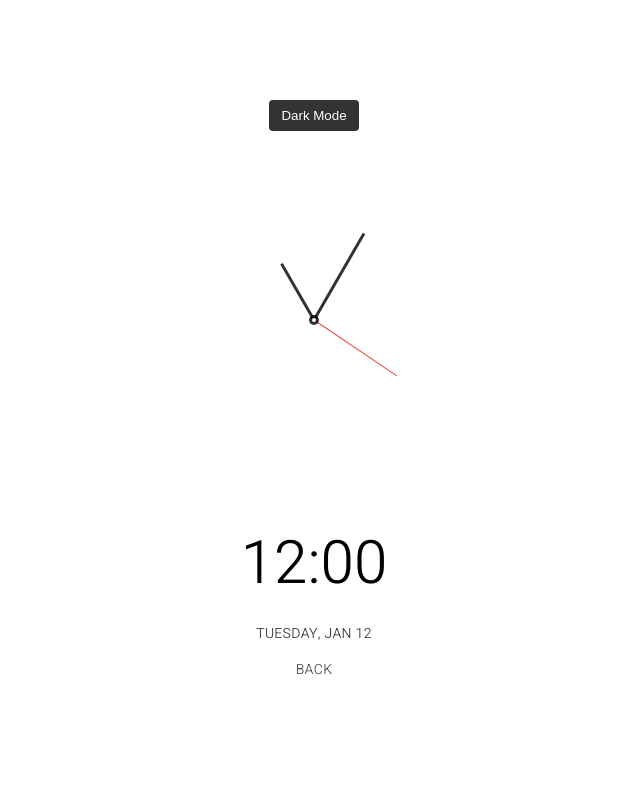
After one commit to jaumemy/50projects, a Django app: page /theme_clock/ in a window 1280 px wide. The commit adds this page. Shown: the whole page, without its empty margins (326-966 px from the left). Run offline with Django 3.2, Linux system fonts and the light colour scheme; some libraries are stand-ins or nearby versions.

Commit message:
19 - Theme Clock Part 1

```diff
--- /dev/null
+++ b/projects/templates/projects/theme_clock.html
@@ -0,0 +1,35 @@
+<!DOCTYPE html>
+{% load static %}
+<html lang="en" dir="ltr">
+  <head>
+    <meta charset="utf-8">
+    <link rel="stylesheet" href="https://cdnjs.cloudflare.com/ajax/libs/font-awesome/5.14.0/css/all.min.css" integrity="sha512-1PKOgIY59xJ8Co8+NE6FZ+LOAZKjy+KY8iq0G4B3CyeY6wYHN3yt9PW0XpSriVlkMXe40PTKnXrLnZ9+fkDaog==" crossorigin="anonymous" />
+    <title>Theme Clock</title>
+    <link rel="stylesheet"
+    href="https://cdnjs.cloudflare.com/ajax/libs/font-awesome/5.15.1/css/all.min.css" />
+    <link rel="stylesheet" href="{% static 'css/theme_clock.css' %}">
+  </head>
+  <body>
+
+    <button class="toggle">Dark Mode</button>
+
+    <div class="clock-container">
+
+      <div class="clock">
+        <div class="needle hour"></div>
+        <div class="needle minute"></div>
+        <div class="needle second"></div>
+        <div class="center-point"></div>
+      </div>
+
+      <div class="time">12:00</div>
+      <div class="date">Tuesday, Jan <span class="circle">12</span></div>
+      <div class="back"> <a href="{% url 'projects:index' %}">Back</a> </div>
+
+
+
+    </div>
+
+    <script src="{% static 'js/theme_clock.js' %}"></script>
+  </body>
+</html>
--- a/projects/urls.py
+++ b/projects/urls.py
@@ -24,4 +24,5 @@ urlpatterns = [
     path('drink_blood/', views.drink_blood, name='drink_blood'),
     path('movie_app/', views.movie_app, name='movie_app'),
     path('background_slider/', views.background_slider, name='background_slider'),
+    path('theme_clock/', views.theme_clock, name='theme_clock'),
 ]
--- a/projects/views.py
+++ b/projects/views.py
@@ -58,3 +58,6 @@ def movie_app(request):
 
 def background_slider(request):
     return render(request,"projects/background_slider.html")
+
+def theme_clock(request):
+    return render(request,"projects/theme_clock.html")
--- /dev/null
+++ b/static/css/theme_clock.css
@@ -0,0 +1,152 @@
+@import url('https://fonts.googleapis.com/css?family=Heebo:300&display=swap');
+
+* {
+  box-sizing: border-box;
+}
+
+:root {
+  --primary-color: rgba(0, 0, 0, 0.8);
+  --secondary-color: #fff;
+}
+
+html {
+  transition: all 0.5s ease-in;
+}
+
+html.dark {
+  --primary-color: #fff;
+  --secondary-color: #000;
+}
+
+html.dark {
+  background-color: #111;
+  color: var(--primary-color);
+}
+
+body {
+  font-family: 'Heebo', sans-serif;
+  display: flex;
+  align-items: center;
+  justify-content: center;
+  height: 100vh;
+  overflow: hidden;
+  margin: 0;
+}
+
+.toggle {
+  cursor: pointer;
+  background-color: var(--primary-color);
+  color: var(--secondary-color);
+  border: 0;
+  border-radius: 4px;
+  padding: 8px 12px;
+  position: absolute;
+  top: 100px;
+}
+
+.toggle:focus {
+  outline: none;
+}
+
+.clock-container {
+  display: flex;
+  flex-direction: column;
+  justify-content: space-between;
+  align-items: center;
+  margin-top: 100px;
+}
+
+.clock {
+  position: relative;
+  width: 200px;
+  height: 200px;
+}
+
+.needle {
+  background-color: var(--primary-color);
+  position: absolute;
+  top: 50%;
+  left: 50%;
+  height: 65px;
+  width: 3px;
+  transform-origin: bottom center;
+  transition: all 0.5s ease-in;
+}
+
+.needle.hour {
+  transform: translate(-50%, -100%) rotate(-30deg);
+}
+
+.needle.minute {
+  transform: translate(-50%, -100%) rotate(30deg);
+  height: 100px;
+}
+
+.needle.second {
+  transform: translate(-50%, -100%) rotate(124deg);
+  height: 100px;
+  width: 1px;
+  background-color: #e74c3c;
+}
+
+.center-point {
+  background-color: var(--primary-color);
+  width: 10px;
+  height: 10px;
+  position: absolute;
+  top: 50%;
+  left: 50%;
+  transform: translate(-50%, -50%);
+  border-radius: 50%;
+}
+
+.center-point::after {
+  content: '';
+  background-color: var(--secondary-color);
+  width: 4px;
+  height: 4px;
+  position: absolute;
+  top: 50%;
+  left: 50%;
+  transform: translate(-50%, -50%);
+  border-radius: 50%;
+}
+
+.time {
+  font-size: 60px;
+  margin-top: 100px;
+}
+
+.date {
+  color: rgba(0, 0, 0, 0.8);
+  font-size: 14px;
+  letter-spacing: 0.3px;
+  text-transform: uppercase;
+  margin-top: 15px;
+}
+
+.back {
+  font-size: 14px;
+  letter-spacing: 0.3px;
+  text-transform: uppercase;
+  margin-top: 15px;
+}
+
+a{
+  text-decoration: none;
+  color: rgba(0, 0, 0, 0.7);
+}
+
+/* .date .circle {
+  background-color: var(--primary-color);
+  color: var(--secondary-color);
+  border-radius: 50%;
+  height: 18px;
+  width: 18px;
+  display: inline-flex;
+  align-items: center;
+  justify-content: center;
+  line-height: 18px;
+  transition: all 0.5s ease-in;
+  font-size: 12px;
+} */
--- a/templates/index.html
+++ b/templates/index.html
@@ -70,6 +70,9 @@
         <div class="card">
           <div class="link"><a href="{% url 'projects:background_slider' %}"><p>18 - Background Slider</p><img src="{% static 'images/screenshots/background_slider.png' %}"></a></div>
         </div>
+        <div class="card">
+          <div class="link"><a href="{% url 'projects:theme_clock' %}"><p>19 - Theme Clock</p><img src="{% static 'images/screenshots/theme_clock.png' %}"></a></div>
+        </div>
 
       </div>
 
```
Also changed, not shown: static/js/theme_clock.js (added), 1 other file.
